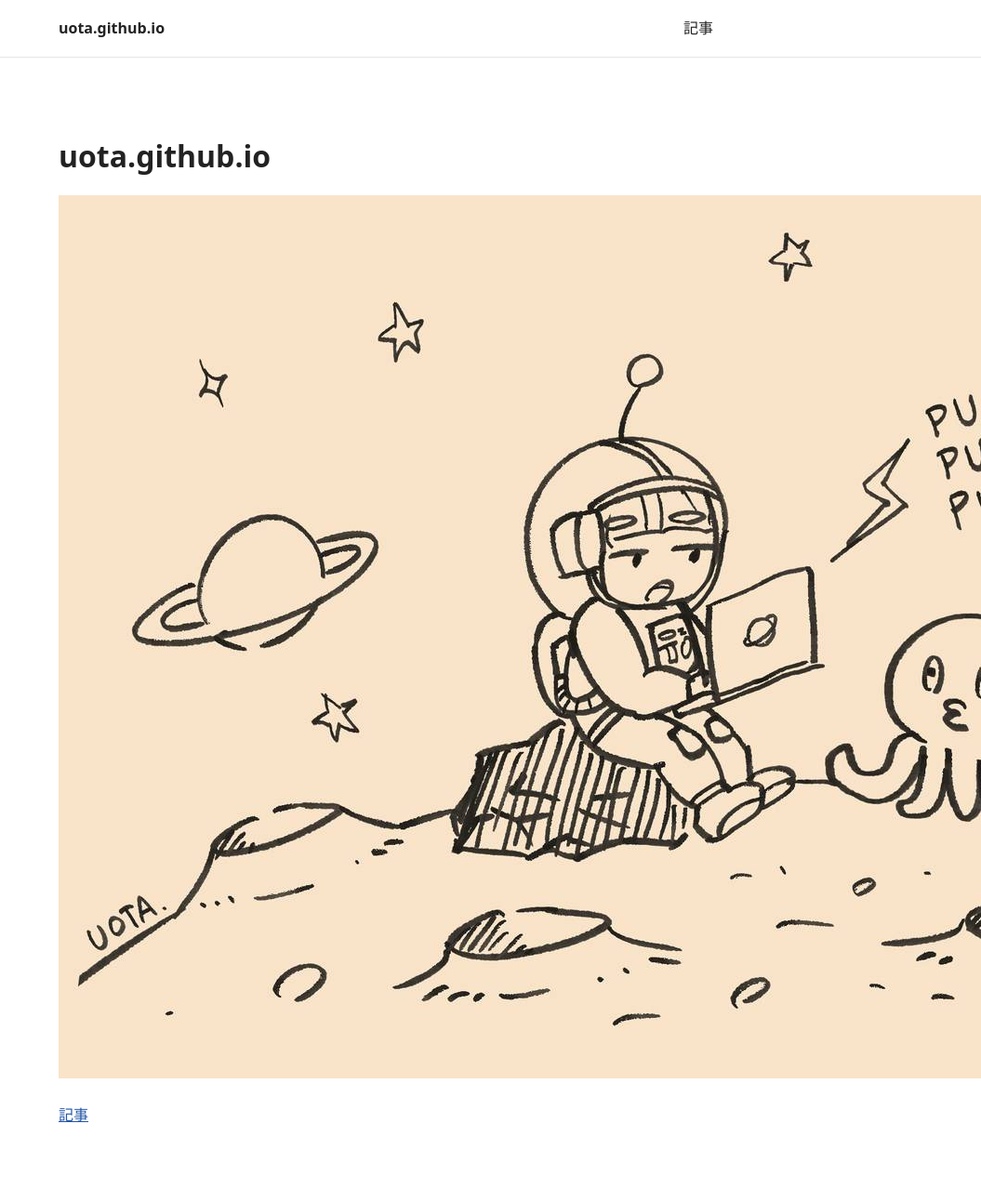
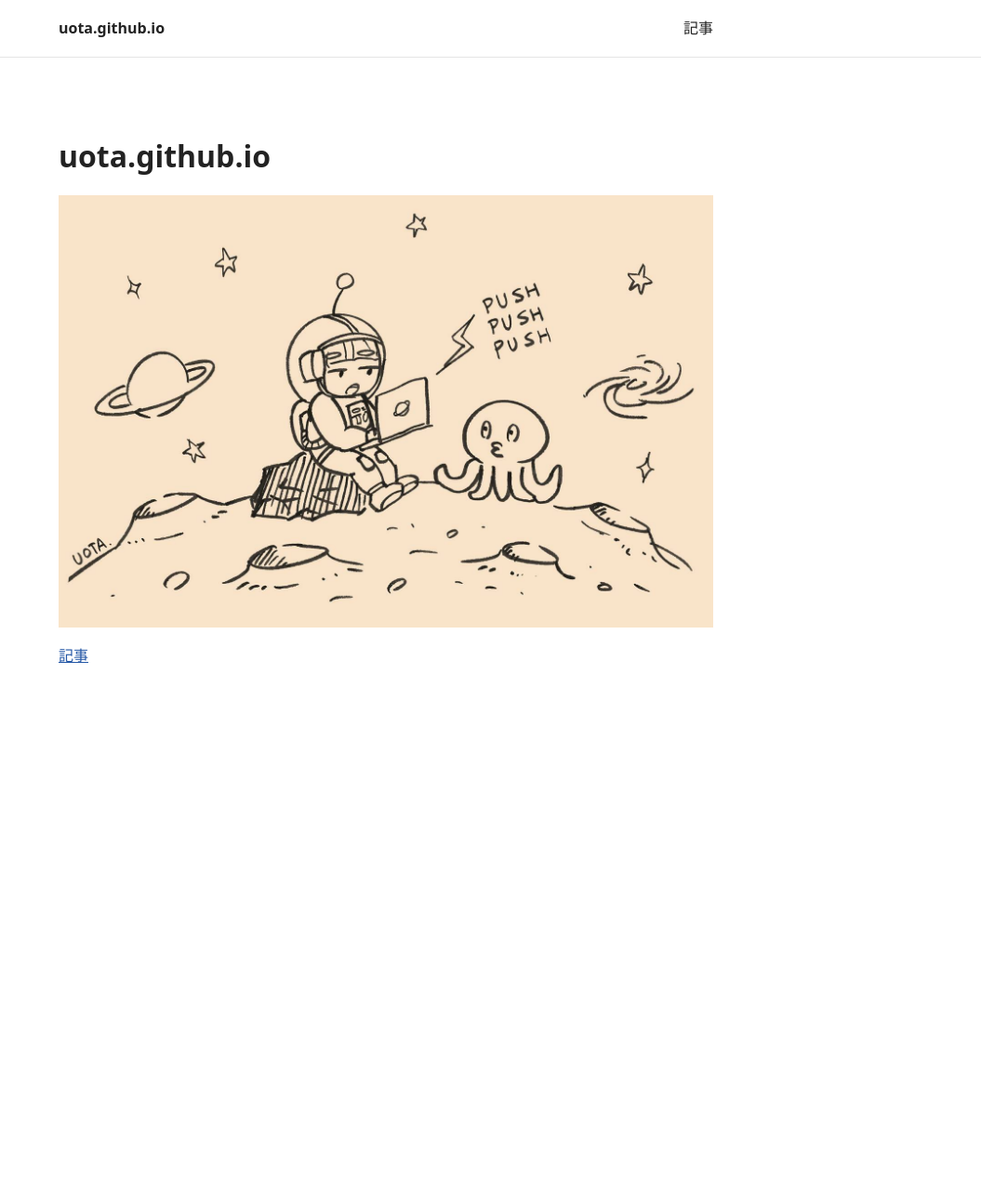
Before and after one commit to uota/uota.github.io, a Jekyll site: the page built from index.md, in a window 1280 px wide. Shown: the whole page at 93% size, without its empty margins (225-1280 px from the left). Built offline with Jekyll 4.4.1, drawn with Linux system fonts in a browser that asks for light colours; after the commit the page ends 900 px from its top, so only the background shows below that.

Commit message:
Constrain images to content width

```diff
--- a/assets/css/style.css
+++ b/assets/css/style.css
@@ -12,6 +12,12 @@ body {
 
 a {
   color: #2457a6;
+}
+
+img {
+  display: block;
+  height: auto;
+  max-width: 100%;
 }
 
 .site-header {
```
